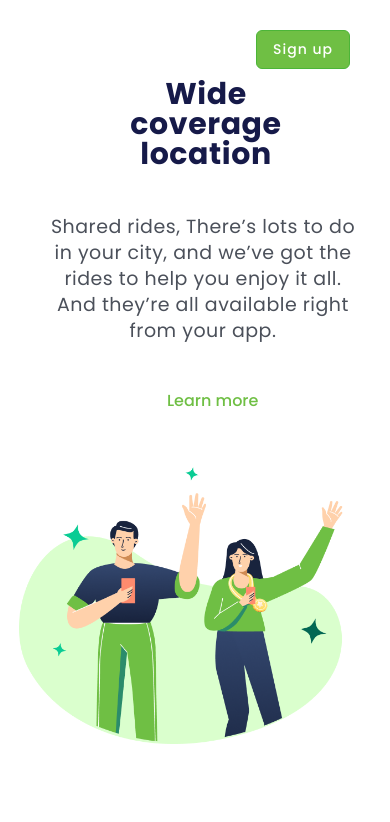
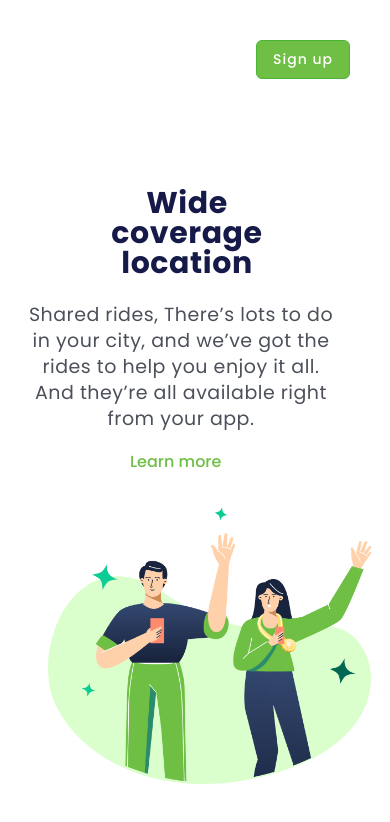
Before and after one commit to DanielszSilva/Projeto-Y, a plain HTML site: page index.html in a window 390 px wide. Shown: the top 822 px of the page. Drawn offline with Linux system fonts and the light colour scheme.

Commit message:
aterações nas medidas do @media scream

```diff
--- a/styles.css
+++ b/styles.css
@@ -120,7 +120,7 @@ header{
     margin: 0;
     display: flex;
     justify-content: flex-end;
-    padding: 10px 20px;
+    padding: 20px 20px;
 }
 
 .menu{
@@ -150,8 +150,8 @@ h1{
     color:#161a49;
     white-space: normal;
     position: absolute;
-    bottom: 675px;
-    left: 87px;
+    bottom: 566px;
+    left: 68px;
     right: 100px;
     width: 238px;
 
@@ -163,8 +163,8 @@ h1{
     max-width: 320px;
     margin: 0 auto 20px;
     position: absolute;
-    bottom: 480px;
-    left: 43px;
+    bottom: 392px;
+    left: 21px;
  }
 
  .button-more{
@@ -172,8 +172,8 @@ h1{
     color: #6fbf44;
     margin-bottom: 30px;
     position: absolute;
-    bottom: 400px;
-    left: 167px;
+    bottom: 339px;
+    left: 130px;
  }
 
  .image-logo{
@@ -182,8 +182,8 @@ h1{
     margin: 0 auto;
     display:block;
     position: absolute;
-    bottom: 100px;
-    right: 41px;
+    bottom: 60px;
+    right: 12px;
 
 
 }
```
